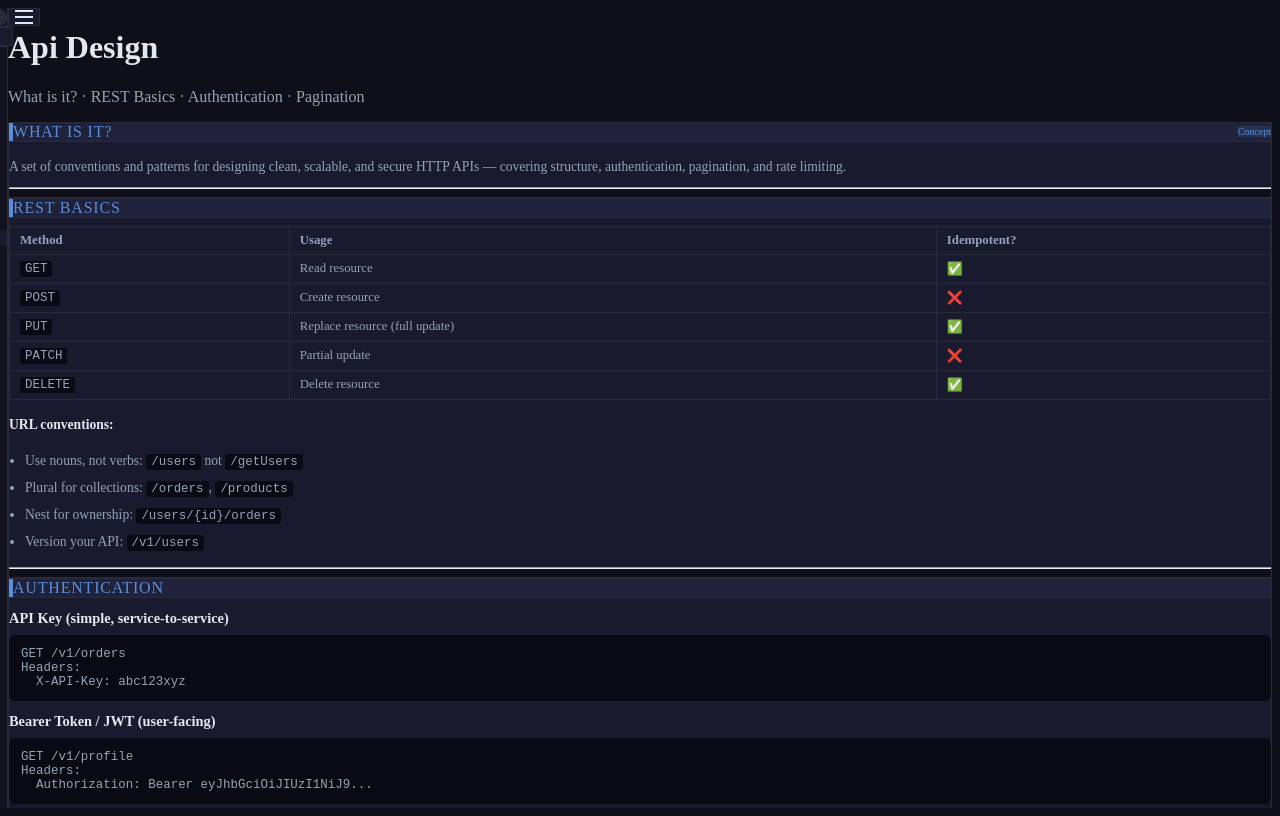
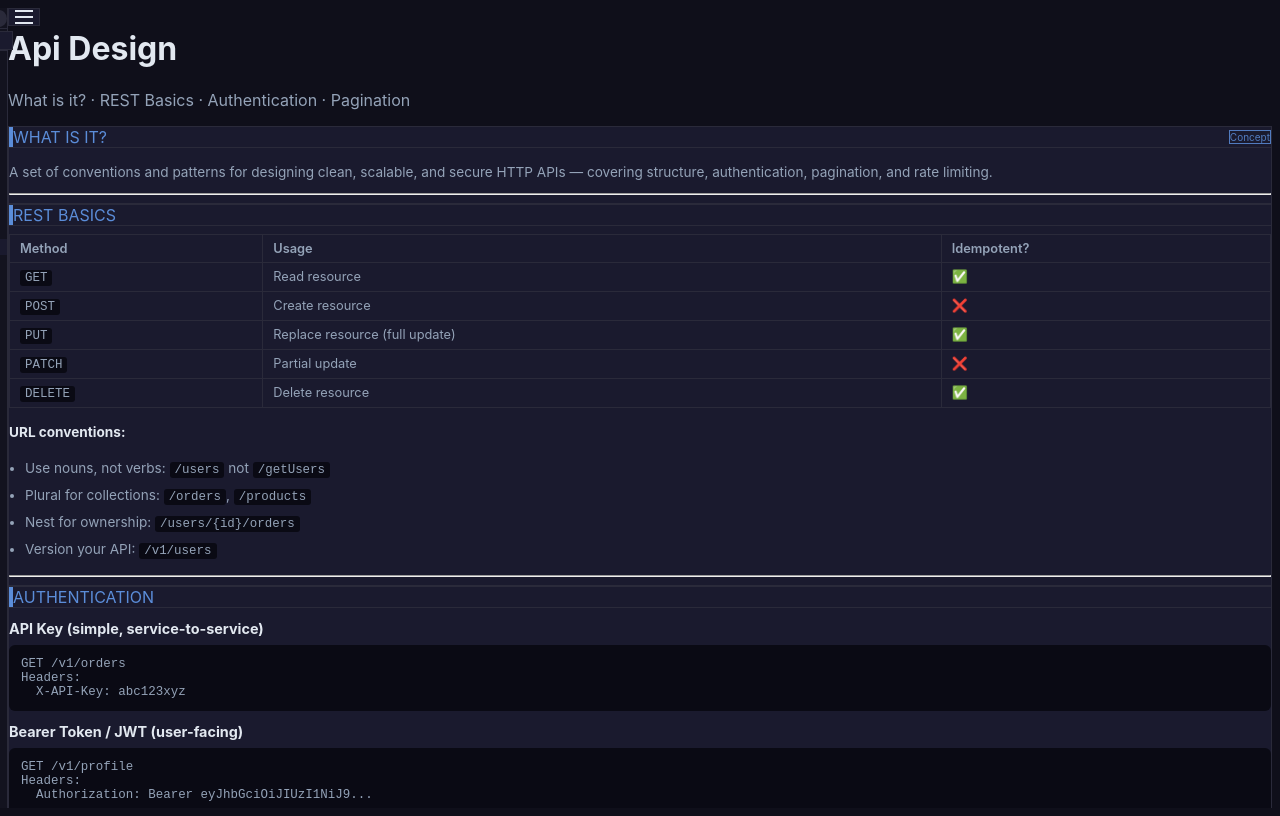
Before and after one commit to sharmavipin1608/SystemDesignPrep, a Next.js app: page /apis/api-design in a window 1280 px wide. Built offline with nearby package versions, Linux system fonts and the light colour scheme.

Commit message:
fix: sidebar layout, section card styling, link color reset

```diff
--- a/src/app/[group]/[topic]/page.tsx
+++ b/src/app/[group]/[topic]/page.tsx
@@ -25,7 +25,7 @@ export default async function TopicPage({ params }: Props) {
   const title = slugToTitle(topicSlug)
 
   return (
-    <div className="px-8 py-8 max-w-4xl">
+    <div className="px-8 py-8 w-full max-w-4xl">
       <h1
         className="text-2xl font-bold tracking-tight mb-1"
         style={{ color: 'var(--text)' }}
--- a/src/app/globals.css
+++ b/src/app/globals.css
@@ -31,6 +31,13 @@
 body {
   background: var(--bg);
   color: var(--text);
+  font-family: 'Inter', system-ui, -apple-system, sans-serif;
+}
+
+/* Reset link defaults so sidebar links don't show browser blue/underline */
+a {
+  color: inherit;
+  text-decoration: none;
 }
 
 /* Section color classes */
--- a/src/app/layout.tsx
+++ b/src/app/layout.tsx
@@ -19,7 +19,7 @@ export default async function RootLayout({ children }: { children: React.ReactNo
         <Providers>
           <div className="flex h-screen overflow-hidden">
             <Sidebar navGroups={navGroups} searchEntries={searchEntries} />
-            <main className="flex-1 overflow-y-auto">
+            <main className="flex-1 min-w-0 overflow-y-auto">
               {children}
             </main>
           </div>
--- a/src/components/SectionBlock.tsx
+++ b/src/components/SectionBlock.tsx
@@ -34,43 +34,48 @@ export function SectionBlock({ section }: Props) {
   return (
     <div
       className={`section-${section.color} rounded-lg overflow-hidden`}
-      style={{ border: '1px solid var(--border)' }}
+      style={{
+        border: '1px solid var(--border)',
+        background: 'var(--card-bg)',
+      }}
     >
-      {/* Header */}
+      {/* Header: left accent bar + heading + label badge */}
       <div
-        className="flex items-center gap-2 px-3 py-2"
-        style={{ background: `color-mix(in srgb, var(--c) 7%, var(--card-bg))` }}
+        className="flex items-stretch"
+        style={{ borderBottom: '1px solid var(--border)' }}
       >
-        <div
-          className="flex-shrink-0 rounded-sm"
-          style={{ width: 4, height: 18, background: 'var(--c)' }}
-        />
+        {/* Left color bar */}
+        <div style={{ width: 4, background: 'var(--c)', flexShrink: 0 }} />
+
+        {/* Heading row */}
+        <div className="flex items-center gap-2 px-3 py-2.5 flex-1 min-w-0">
           <span
-          className="flex-1 text-xs font-bold uppercase tracking-wide"
-          style={{ color: 'var(--c)', letterSpacing: '0.05em' }}
+            className="flex-1 min-w-0 text-xs font-bold uppercase tracking-wide truncate"
+            style={{ color: 'var(--c)' }}
           >
             {section.heading}
           </span>
           {section.label && (
             <span
-            className="text-[10px] font-semibold px-2 py-0.5 rounded"
+              className="flex-shrink-0 text-[10px] font-semibold px-2 py-0.5 rounded"
               style={{
-              background: `color-mix(in srgb, var(--c) 15%, transparent)`,
+                border: '1px solid var(--c)',
                 color: 'var(--c)',
+                opacity: 0.85,
               }}
             >
               {section.label}
             </span>
           )}
         </div>
+      </div>
 
-      {/* Body — strip the h2 tag since we already render it in the header */}
+      {/* Body */}
       <div
         ref={bodyRef}
-        className="prose-content px-3 pb-3 pt-2"
+        className="prose-content px-4 pb-4 pt-3"
         style={{
           background: 'var(--section-bg)',
-          borderTop: '1px solid var(--border)',
           color: 'var(--text-muted)',
         }}
         dangerouslySetInnerHTML={{ __html: section.html.replace(/<h2[^>]*>[\s\S]*?<\/h2>/, '') }}
--- a/src/components/Sidebar.tsx
+++ b/src/components/Sidebar.tsx
@@ -15,66 +15,40 @@ interface Props {
   searchEntries: SearchEntry[]
 }
 
-export function Sidebar({ navGroups, searchEntries }: Props) {
+function SidebarContent({
+  navGroups,
+  searchEntries,
+  onLinkClick,
+}: {
+  navGroups: NavGroup[]
+  searchEntries: SearchEntry[]
+  onLinkClick?: () => void
+}) {
   const pathname = usePathname()
-  const [open, setOpen] = useState(false)
 
   return (
     <>
-      {/* Mobile hamburger */}
-      <button
-        aria-label="Toggle menu"
-        onClick={() => setOpen(o => !o)}
-        className="md:hidden fixed top-3 left-3 z-50 p-1.5 rounded"
-        style={{ background: 'var(--card-bg)', border: '1px solid var(--border)' }}
-      >
-        <span style={{ display: 'block', width: 18, height: 2, background: 'var(--text)', marginBottom: 4 }} />
-        <span style={{ display: 'block', width: 18, height: 2, background: 'var(--text)', marginBottom: 4 }} />
-        <span style={{ display: 'block', width: 18, height: 2, background: 'var(--text)' }} />
-      </button>
-
-      {/* Overlay on mobile */}
-      {open && (
-        <div
-          className="md:hidden fixed inset-0 z-40"
-          style={{ background: 'rgba(0,0,0,0.5)' }}
-          onClick={() => setOpen(false)}
-        />
-      )}
-
-      {/* Sidebar panel */}
-      <aside
-        className={`
-          fixed md:static top-0 left-0 z-40 h-full flex flex-col
-          w-[220px] transition-transform duration-200
-          ${open ? 'translate-x-0' : '-translate-x-full md:translate-x-0'}
-        `}
-        style={{ background: 'var(--sidebar-bg)', borderRight: '1px solid var(--border)' }}
-      >
-        {/* Header */}
       <div
         className="flex items-center justify-between px-4 py-3 flex-shrink-0"
         style={{ borderBottom: '1px solid var(--border)' }}
       >
-          <span className="font-bold text-sm" style={{ color: 'var(--accent)' }}>
+        <span className="font-bold text-sm" style={{ color: 'var(--accent)', letterSpacing: '-0.3px' }}>
           SystemDesign.prep
         </span>
         <ThemeToggle />
       </div>
 
-        {/* Search */}
       <div className="px-3 py-2 flex-shrink-0" style={{ borderBottom: '1px solid var(--border)' }}>
         <SearchModal entries={searchEntries} />
       </div>
 
-        {/* Nav */}
       <nav className="flex-1 overflow-y-auto py-3 px-2">
         {navGroups.map(group => (
           <div key={group.slug} className="mb-5">
-              <div className="flex items-center gap-1.5 px-2 mb-1">
+            <div className="flex items-center gap-1.5 px-2 mb-1.5">
               <span
-                  className="inline-block rounded-sm"
-                  style={{ width: 7, height: 7, background: group.color, flexShrink: 0 }}
+                className="inline-block rounded-sm flex-shrink-0"
+                style={{ width: 7, height: 7, background: group.color }}
               />
               <span
                 className="text-[10px] font-bold uppercase tracking-widest"
@@ -90,8 +64,8 @@ export function Sidebar({ navGroups, searchEntries }: Props) {
                 <Link
                   key={topicSlug}
                   href={href}
-                    onClick={() => setOpen(false)}
-                    className="block px-2.5 py-1.5 rounded-md text-[13px] font-medium mb-0.5 transition-colors"
+                  onClick={onLinkClick}
+                  className="block px-2.5 py-1.5 rounded-md text-[13px] mb-0.5 transition-colors"
                   style={{
                     color: isActive ? 'var(--accent)' : 'var(--text-muted)',
                     background: isActive ? 'var(--card-bg)' : 'transparent',
@@ -105,6 +79,54 @@ export function Sidebar({ navGroups, searchEntries }: Props) {
           </div>
         ))}
       </nav>
+    </>
+  )
+}
+
+export function Sidebar({ navGroups, searchEntries }: Props) {
+  const [open, setOpen] = useState(false)
+
+  return (
+    <>
+      {/* ── Desktop sidebar — always in flex flow, never fixed ── */}
+      <aside
+        className="hidden md:flex flex-col w-[220px] shrink-0 h-screen sticky top-0"
+        style={{ background: 'var(--sidebar-bg)', borderRight: '1px solid var(--border)' }}
+      >
+        <SidebarContent navGroups={navGroups} searchEntries={searchEntries} />
+      </aside>
+
+      {/* ── Mobile: hamburger button ── */}
+      <button
+        aria-label="Toggle menu"
+        onClick={() => setOpen(o => !o)}
+        className="md:hidden fixed top-3 left-3 z-50 p-2 rounded-md"
+        style={{ background: 'var(--card-bg)', border: '1px solid var(--border)' }}
+      >
+        <span style={{ display: 'block', width: 18, height: 2, background: 'var(--text)', marginBottom: 4 }} />
+        <span style={{ display: 'block', width: 18, height: 2, background: 'var(--text)', marginBottom: 4 }} />
+        <span style={{ display: 'block', width: 18, height: 2, background: 'var(--text)' }} />
+      </button>
+
+      {/* ── Mobile: backdrop ── */}
+      {open && (
+        <div
+          className="md:hidden fixed inset-0 z-30"
+          style={{ background: 'rgba(0,0,0,0.5)' }}
+          onClick={() => setOpen(false)}
+        />
+      )}
+
+      {/* ── Mobile: slide-in panel ── */}
+      <aside
+        className={`md:hidden fixed top-0 left-0 z-40 h-full flex flex-col w-[260px] transition-transform duration-200 ${open ? 'translate-x-0' : '-translate-x-full'}`}
+        style={{ background: 'var(--sidebar-bg)', borderRight: '1px solid var(--border)' }}
+      >
+        <SidebarContent
+          navGroups={navGroups}
+          searchEntries={searchEntries}
+          onLinkClick={() => setOpen(false)}
+        />
       </aside>
     </>
   )
```
Also changed, not shown: 1 other file (tests, documents, lock files or other folders). Lines whose indentation alone changed are shown as unchanged.
